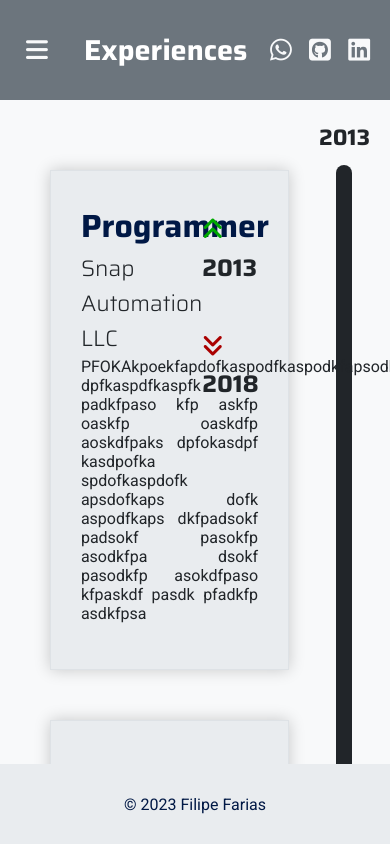
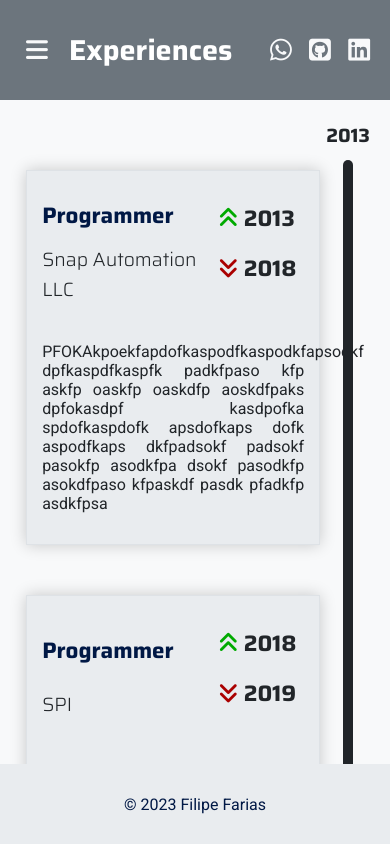
Before and after one commit to filipefarias/filipefarias.github.io, a React (Vite) app in the folder filipefarias/: page /experiences in a window 390 px wide. Built offline with nearby package versions, Linux system fonts and the light colour scheme.

Commit message:
Media Query Adjusts

```diff
--- a/filipefarias/src/components/Aside/Aside.css
+++ b/filipefarias/src/components/Aside/Aside.css
@@ -19,3 +19,9 @@ div.top-aside {
     align-items: center;
     justify-content:top;
 }
+
+@media (max-height: 936px) {
+    aside.site-aside {
+        overflow-y: auto;
+    }
+}
--- a/filipefarias/src/components/Aside/profileImage/profileImage.css
+++ b/filipefarias/src/components/Aside/profileImage/profileImage.css
@@ -5,3 +5,10 @@ img.profile-photo {
     border: 5px inset #0353A4;
     border-radius: 20px;
 }
+
+@media (max-height: 936px) {
+    img.profile-photo {
+        max-width: 200px;
+        max-height: 350px;
+    }
+}
--- a/filipefarias/src/components/Aside/profilePanel/profilePanel.css
+++ b/filipefarias/src/components/Aside/profilePanel/profilePanel.css
@@ -12,3 +12,12 @@ div.profile-panel {
     justify-content: space-around;
 
 }
+
+@media (max-height: 936px) {
+    div.profile-panel {
+        max-height: 420px;
+        justify-content: space-between;
+        box-sizing: border-box;
+        padding: 5px;
+    }
+}
--- a/filipefarias/src/components/Content/AboutCard/AboutCard.css
+++ b/filipefarias/src/components/Content/AboutCard/AboutCard.css
@@ -15,3 +15,15 @@ div.about-card p {
     font-size: 1.2rem;
     text-align: justify;
 }
+
+@media (max-width: 600px) {
+    div.about-card p {
+        font-size: 1rem;
+        line-height: 1.3rem;
+    }
+
+    div.about-card {
+        margin: 0px;
+        padding: 10px;
+    }
+}
--- a/filipefarias/src/components/Content/ExperienceCard/ExperienceCard.css
+++ b/filipefarias/src/components/Content/ExperienceCard/ExperienceCard.css
@@ -66,3 +66,67 @@ p.job-description {
     text-align: justify;
     padding: 10px;
 }
+
+@media (max-width: 2000px) {
+    div.job-time {
+        flex-direction: column;
+        align-items: start;
+        justify-content: center;
+        flex-wrap: nowrap;
+    }
+
+    div.job-time h2.start-year,
+    div.job-time h2.end-year {
+        margin-block-start: 0;
+        margin-block-end: 0;
+        margin-bottom: 10px;
+    }
+
+}
+
+@media (max-width: 600px) {
+    div.experience-card {
+        width: 96%;
+        padding: 10px;
+    }
+
+    div.job-info {
+        padding: 5px 0px 5px 5px;
+    }
+
+    div.job-info h2.job-title {
+        font-size: 1.4rem;
+    }
+
+    div.job-info h3.job-company {
+        font-size: 1.2rem;
+    }
+
+    div.job-time h2.start-year,
+    div.job-time h2.end-year {
+        font-size: 1.4rem;
+        margin-block-start: 0;
+        margin-block-end: 0;
+        margin-bottom: 15px;
+    }
+
+    p.job-description {
+        padding: 5px;
+    }
+
+    div.job-time i.fa-angles-up,
+    div.job-time i.fa-angles-down {
+        margin-right: 0px;
+    }
+}
+
+@media (max-width: 365px) {
+    div.job-time h2.start-year,
+    div.job-time h2.end-year {
+        font-size: 1.2rem;
+        margin-block-start: 0;
+        margin-block-end: 0;
+        margin-bottom: 10px;
+    }
+
+}
--- a/filipefarias/src/components/Content/ExperienceChart/ExperienceChart.css
+++ b/filipefarias/src/components/Content/ExperienceChart/ExperienceChart.css
@@ -172,3 +172,14 @@ div.time-line > div.line {
         margin-top: 50px;
     }
 }
+
+@media (max-width: 600px) {
+    div.experience-chart > div.time-line {
+        font-size: 1.2rem;
+    }
+
+    div.time-line > div.line {
+        width: 10px;
+    }
+
+}
--- a/filipefarias/src/components/Content/ExperienceChart/ExperienceChart.tsx
+++ b/filipefarias/src/components/Content/ExperienceChart/ExperienceChart.tsx
@@ -18,7 +18,7 @@ function ExperienceChart(): JSX.Element {
             <ExperienceCard title="Maintenance Technician" company="General Motors" starts={2019} ends={2021} description="PFOKAkpoekfapdofkaspodfkaspodkfapsodkf dpfkaspdfkaspfk padkfpaso kfp askfp oaskfp oaskdfp aoskdfpaks dpfokasdpf kasdpofka spdofkaspdofk apsdofkaps dofk aspodfkaps dkfpadsokf padsokf pasokfp asodkfpa dsokf pasodkfp asokdfpaso kfpaskdf pasdk pfadkfp asdkfpsa " />
         </div>
         <div className="exp-4">
-            <ExperienceCard title="Automation Specialist" company="FF Automation" starts={2021} ends={0} description="PFOKAkpoekfapdofkaspodfkaspodkfapsodkf dpfkaspdfkaspfk padkfpaso kfp askfp oaskfp oaskdfp aoskdfpaks dpfokasdpf kasdpofka spdofkaspdofk apsdofkaps dofk aspodfkaps dkfpadsokf padsokf pasokfp asodkfpa dsokf pasodkfp asokdfpaso kfpaskdf pasdk pfadkfp asdkfpsa " />
+            <ExperienceCard title="Automation Specialist" company="FF Automation" starts={2021} ends={0} description="PFOKAkpoekfapdofkaspod fkaspodkfapsodkf dpfkaspdfkaspfk padkfpaso kfp askfp oaskfp oaskdfp aoskdfpaks dpfokasdpf kasdpofka spdofkaspdofk apsdofkaps dofk aspodfkaps dkfpadsokf padsokf pasokfp asodkfpa dsokf pasodkfp asokdfpaso kfpaskdf pasdk pfadkfp asdkfpsa " />
         </div>
 
     </div>
--- a/filipefarias/src/components/Content/ProjectCard/ProjectCard.css
+++ b/filipefarias/src/components/Content/ProjectCard/ProjectCard.css
@@ -11,6 +11,10 @@ div.project-card {
     flex-direction: column;
     justify-content: start;
     align-items: center;
+}
+
+div.project-card img {
+    width: 100%;
 }
 
 div.project-card h2.project-title {
@@ -42,3 +46,23 @@ div.project-card p.project-description {
     margin: 0;
     line-height: 1.4rem;
 }
+
+@media (max-height: 760px) {
+    div.project-card {
+        width: 250px;
+        margin: 5px;
+    }
+
+    div.project-card a.project-link {
+        font-size: 1rem;
+    }
+
+    div.project-card p.project-description {
+        padding: 5px;
+    }
+
+    div.project-card a.git-link {
+        font-size: 1.8rem;
+        margin-bottom: 5px;
+    }
+}
--- a/filipefarias/src/components/Content/SkillCard/SkillCard.css
+++ b/filipefarias/src/components/Content/SkillCard/SkillCard.css
@@ -17,3 +17,9 @@ div.skill-card h3.skill-title {
     color: #212529;
     font-family: 'Roboto', sans-serif;
 }
+
+@media (max-width: 600px) {
+    div.skill-card {
+        width: 120px;
+    }
+}
--- a/filipefarias/src/components/Header/Header.css
+++ b/filipefarias/src/components/Header/Header.css
@@ -60,5 +60,6 @@ header.site-header h1 {
 
     header.site-header div.menu-nav > button{
         font-size: 25px;
+        margin-right: 15px;
     }
 }
```
